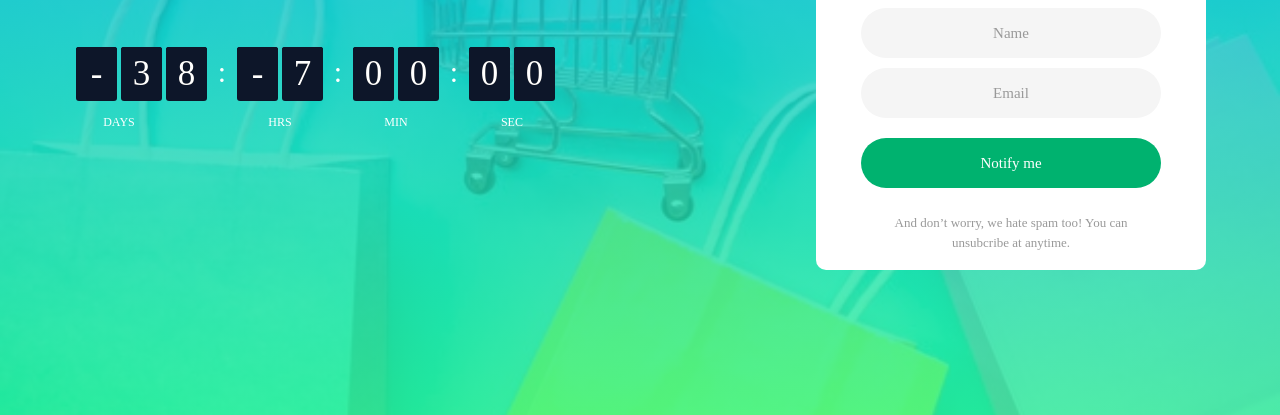
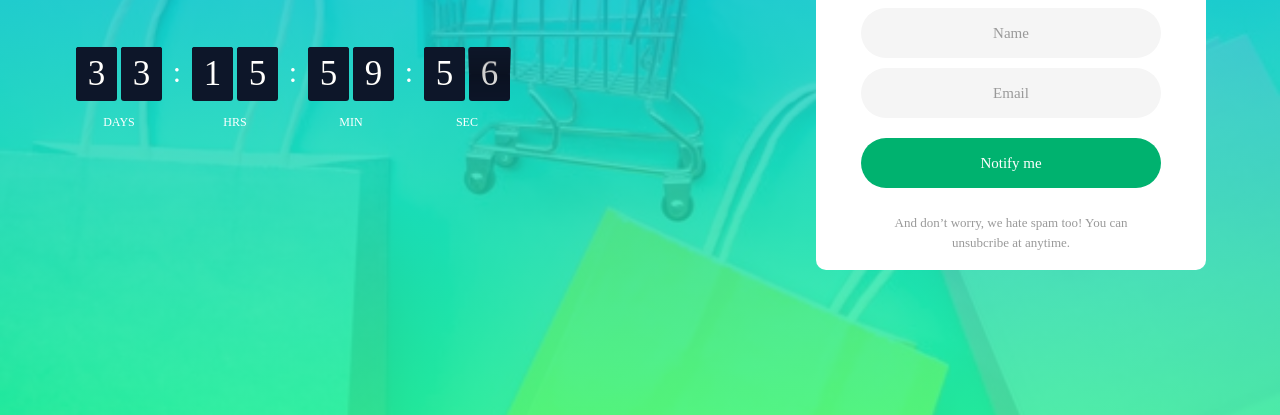
Before and after one commit to tanweer919/Goodex, a plain HTML site: page index.html in a window 1280 px wide. Shown: the part 385-800 px from the top of the page. Drawn offline with Linux system fonts and the light colour scheme; a web font is replaced by a local one.

Commit message:
Changed launch date

```diff
--- a/index.html
+++ b/index.html
@@ -143,7 +143,7 @@
     <script>
       let today = Date();
       let current = moment();
-      let launch = moment("10.04.2021", "DD.MM.YYYY");
+      let launch = moment("20.06.2021", "DD.MM.YYYY");
       $(".cd100").countdown100({
         /*Set Endtime here*/
         /*Endtime must be > current time*/
```
Also changed, not shown: 1 other file.
